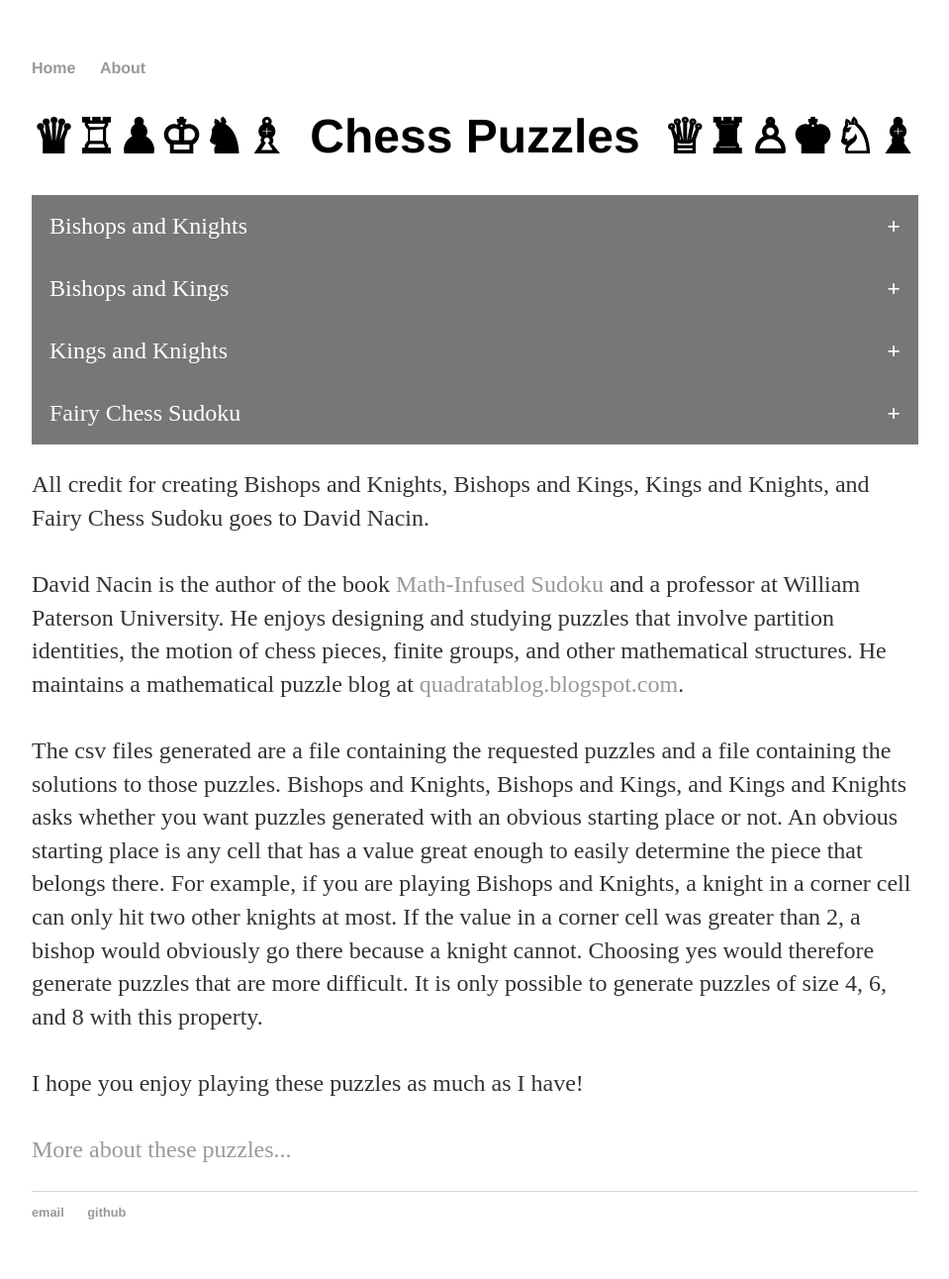
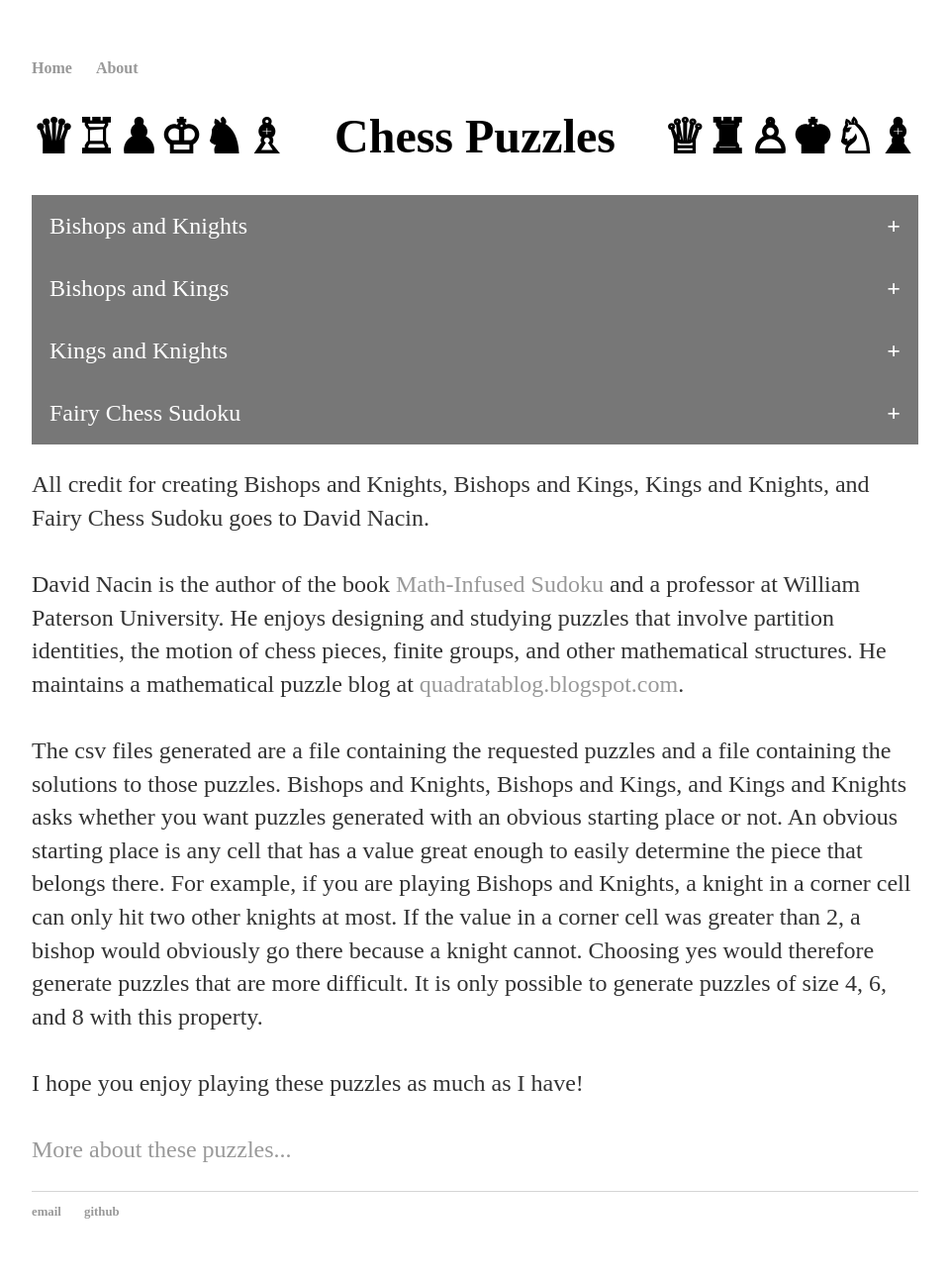
Before and after one commit to CThielsen1/CThielsen1.github.io, a Jekyll site: the page built from index.html, in a window 1280 px wide. Shown: the whole page at 99% size, without its empty margins (160-1119 px from the left). Built offline with Jekyll 4.4.1, drawn with Linux system fonts in a browser that asks for light colours.

Commit message:
Update main.css

```diff
--- a/css/main.css
+++ b/css/main.css
@@ -3,7 +3,7 @@ body {
     width: 70%;
 }
 nav ul, footer ul {
-    font-family:'Helvetica', 'Arial', 'Sans-Serif';
+    font-family: "Times New Roman", Times, serif;
     padding: 0px;
     list-style: none;
     font-weight: bold;
@@ -21,7 +21,7 @@ a:hover {
 }
 h1 {
     font-size: 3em;
-    font-family:'Helvetica', 'Arial', 'Sans-Serif';
+    font-family: "Times New Roman", Times, serif;
     text-align: center;
 }
 h1:before {
```
